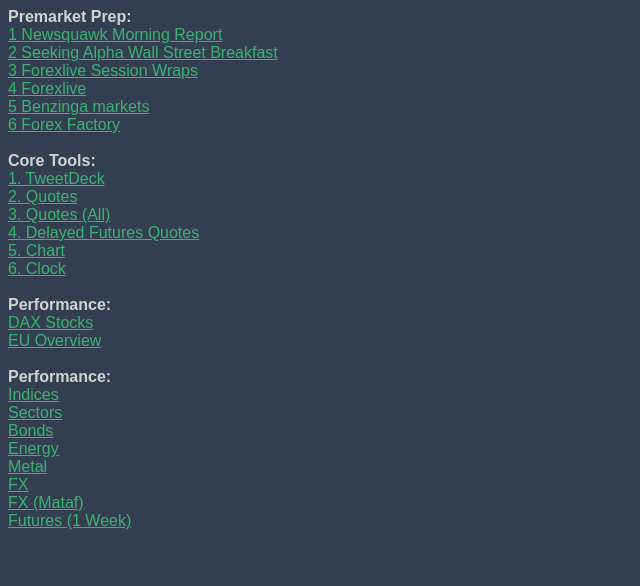
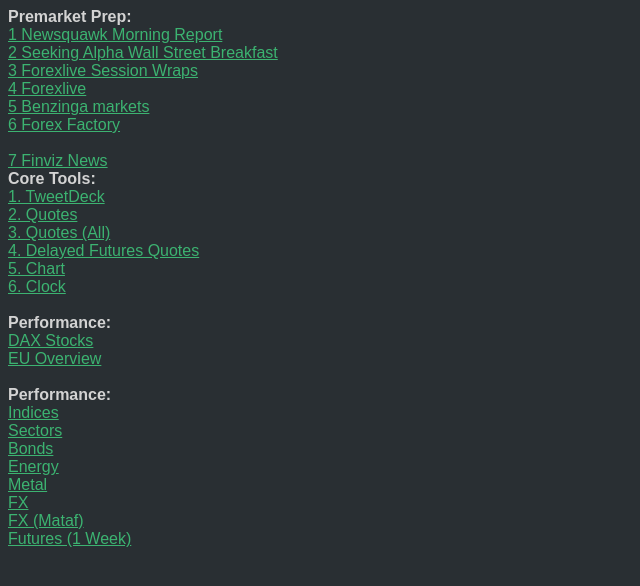
Before and after one commit to 1nf2021/GNQTrade, a plain HTML site: page index.html in a window 1280 px wide. Shown: the whole page, without its empty margins (0-640 px from the left). Drawn offline with Linux system fonts and the light colour scheme.

Commit message:
Add files via upload

```diff
--- a/index.html
+++ b/index.html
@@ -7,7 +7,7 @@ Workspace
 <style>
 
 body{
-  background-color:#333f50;
+  background-color:#292f33;
   font-family:Sans-serif;
   color:lightgray;
 }
@@ -72,6 +72,11 @@ Premarket Prep:
 6 Forex Factory
 </a><br>
 <br>
+
+<a href="https://finviz.com/news.ashx
+" target="_blank">
+7 Finviz News
+</a><br>
 
 
 
```
